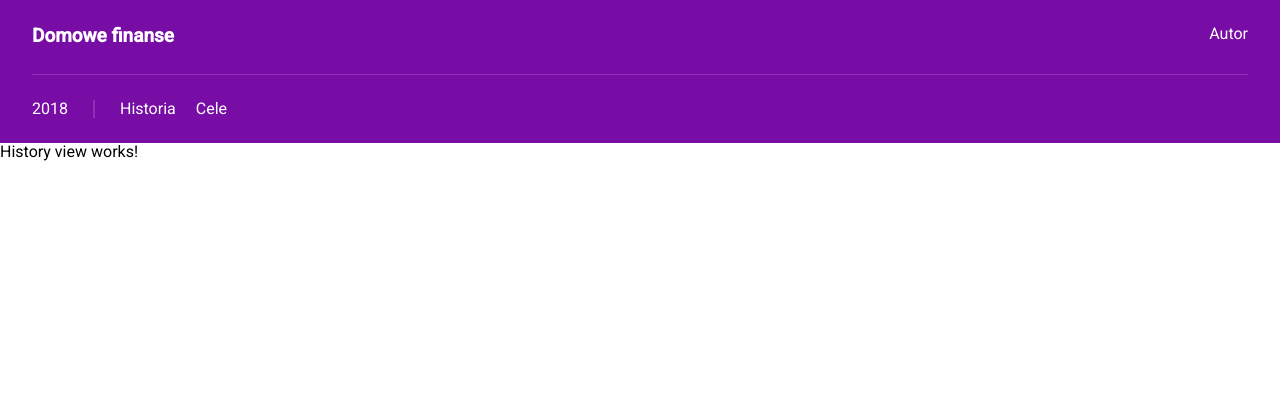
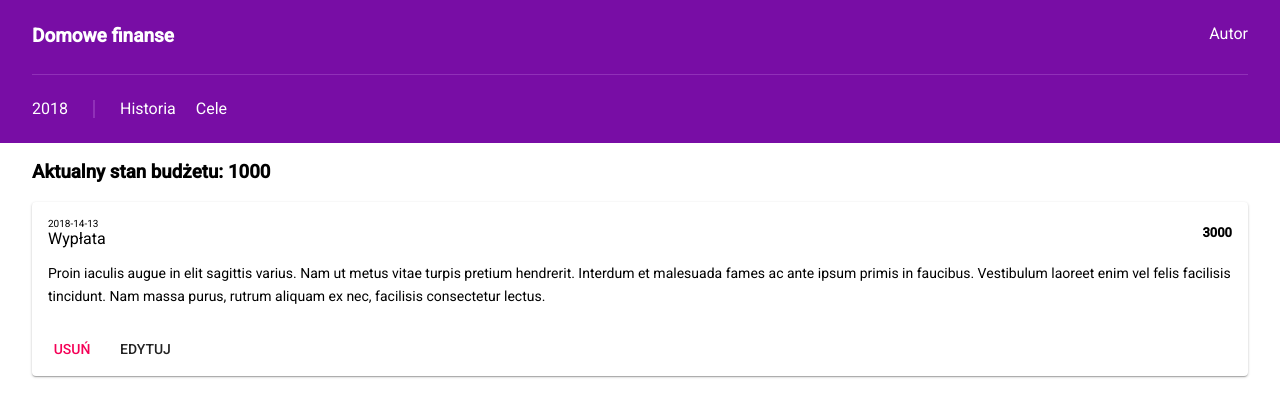
Before and after one commit to Pashozator/react-household-finances, a React (Create React App) app: page / in a window 1280 px wide. Shown: the top 416 px of the page. Built offline with nearby package versions, Linux system fonts and the light colour scheme.

Commit message:
feat: add content to history view

```diff
--- a/src/views/history/History.js
+++ b/src/views/history/History.js
@@ -1,9 +1,13 @@
 import React from 'react';
+import { Operation } from '../../components/history/operation/Operation';
 
 export class History extends React.Component {
 	render() {
 		return (
-			<div>History view works!</div>
+			<div className="wrapper">
+				<h3>Aktualny stan budżetu: 1000</h3>
+				<Operation/>
+			</div>
 		);
 	}
 }
```
